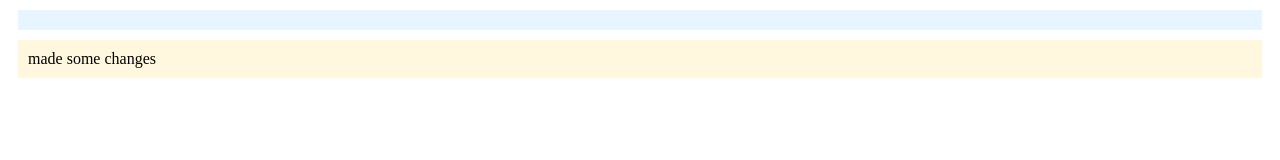
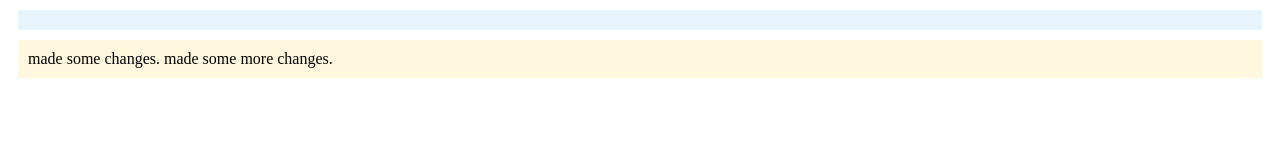
Before and after one commit to Daigen/Activity-18, a plain HTML site: page index.html in a window 1280 px wide. Drawn offline with Linux system fonts and the light colour scheme.

Commit message:
Update index.html

```diff
--- a/index.html
+++ b/index.html
@@ -9,7 +9,7 @@
 
   </div>
 
-  <div id="row" class="flex">made some changes
+  <div id="row" class="flex">made some changes. made some more changes.
 
 
   </div>
```
